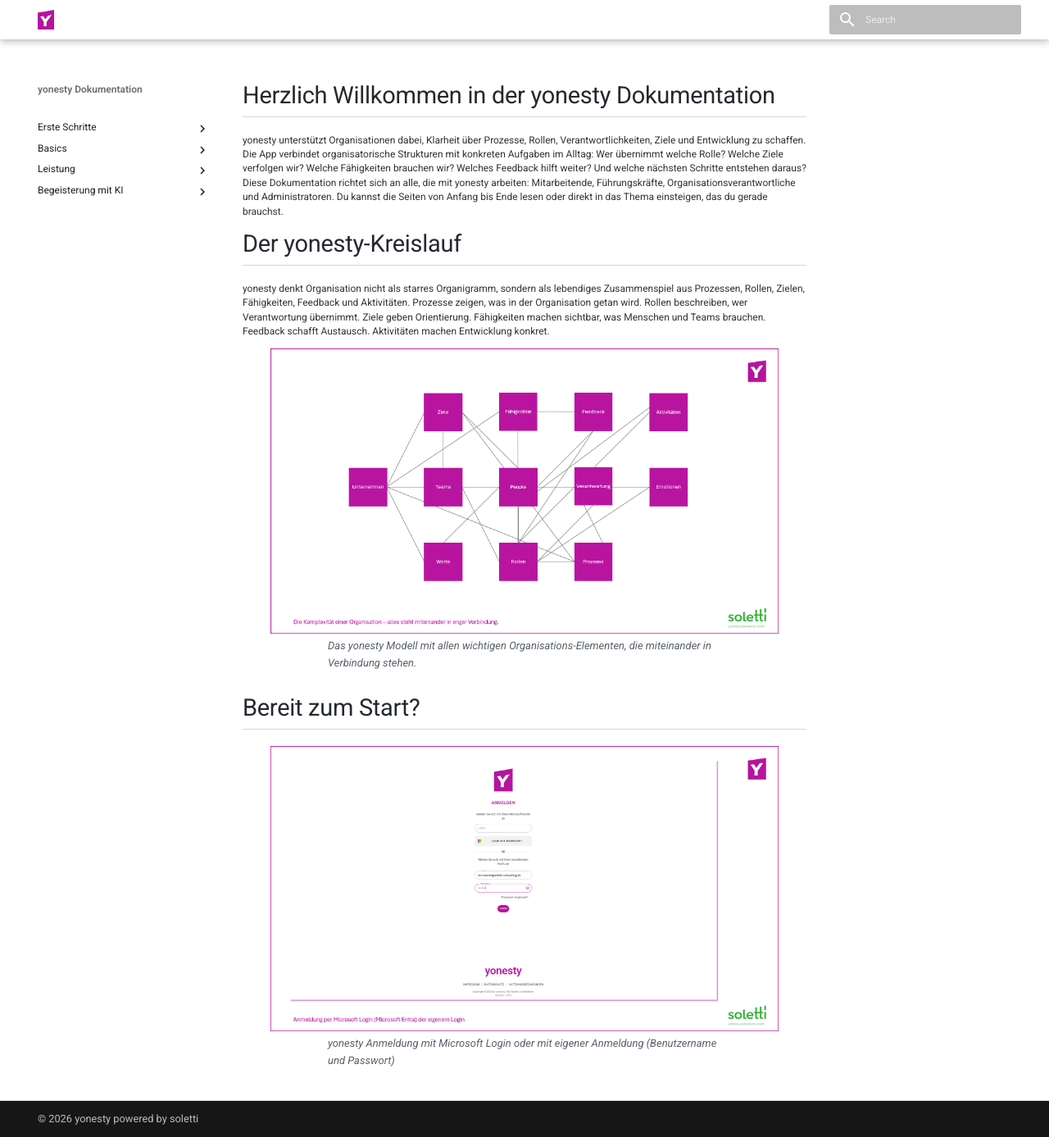
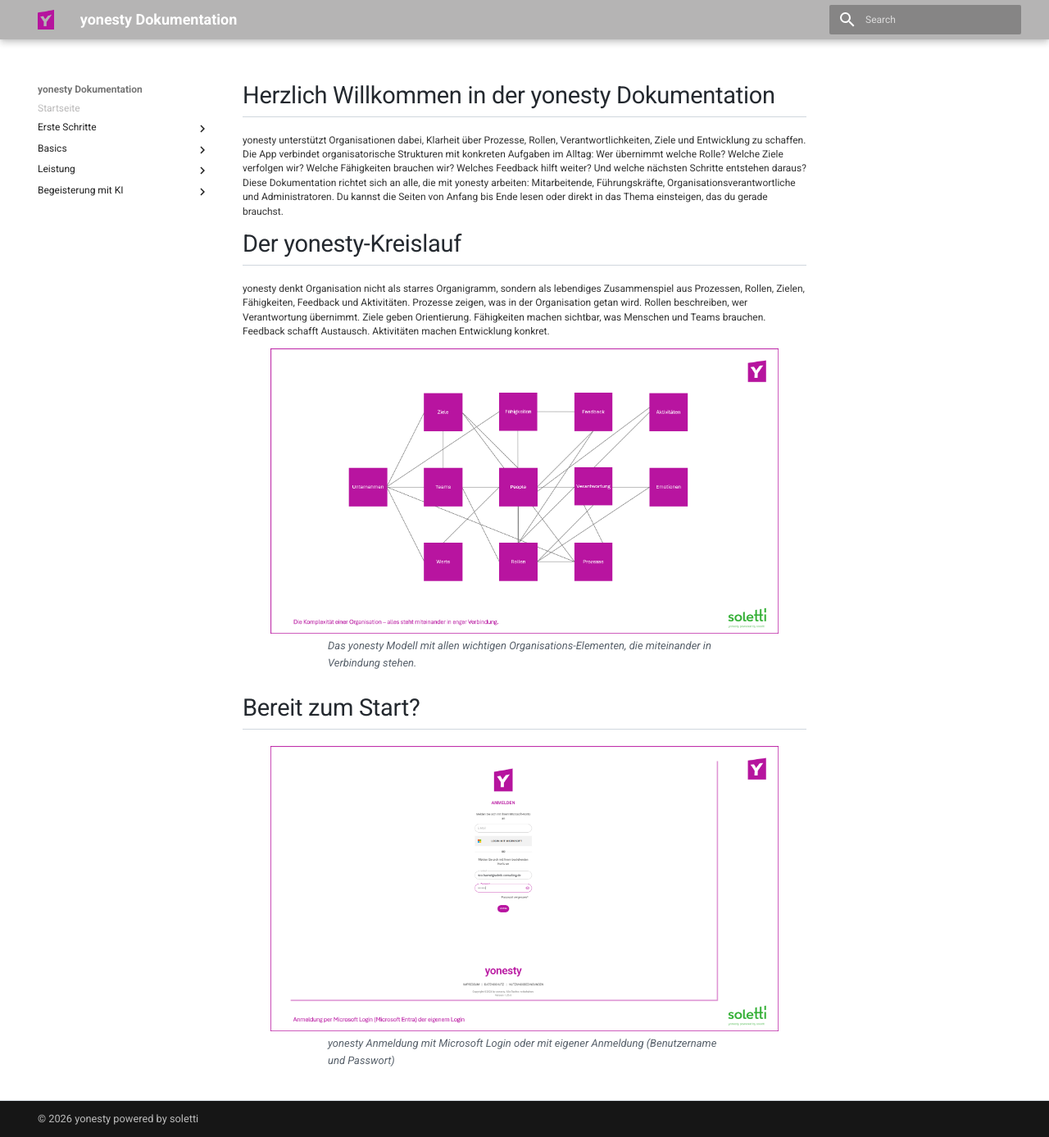
Before and after one commit to ricohaenelsoletti/yonesty, an MkDocs documentation site: the page built from docs/index.md, in a window 1280 px wide and 1387 px high. Shown: the whole window at 82% size. Built offline with MkDocs 1.6.1 and Material for MkDocs 9.7.7, drawn with Linux system fonts in a browser that asks for light colours.

Commit message:
Change primary foreground color in CSS

```diff
--- a/docs/stylesheets/yonesty.css
+++ b/docs/stylesheets/yonesty.css
@@ -11,7 +11,7 @@
 /* Akzentfarbe für Links und aktive Navigation */
 :root {
   --md-accent-fg-color: #B814A0;
-  --md-primary-fg-color: #FFFFFF;
+  --md-primary-fg-color: #B5B4B4;
 }
 
 
```
